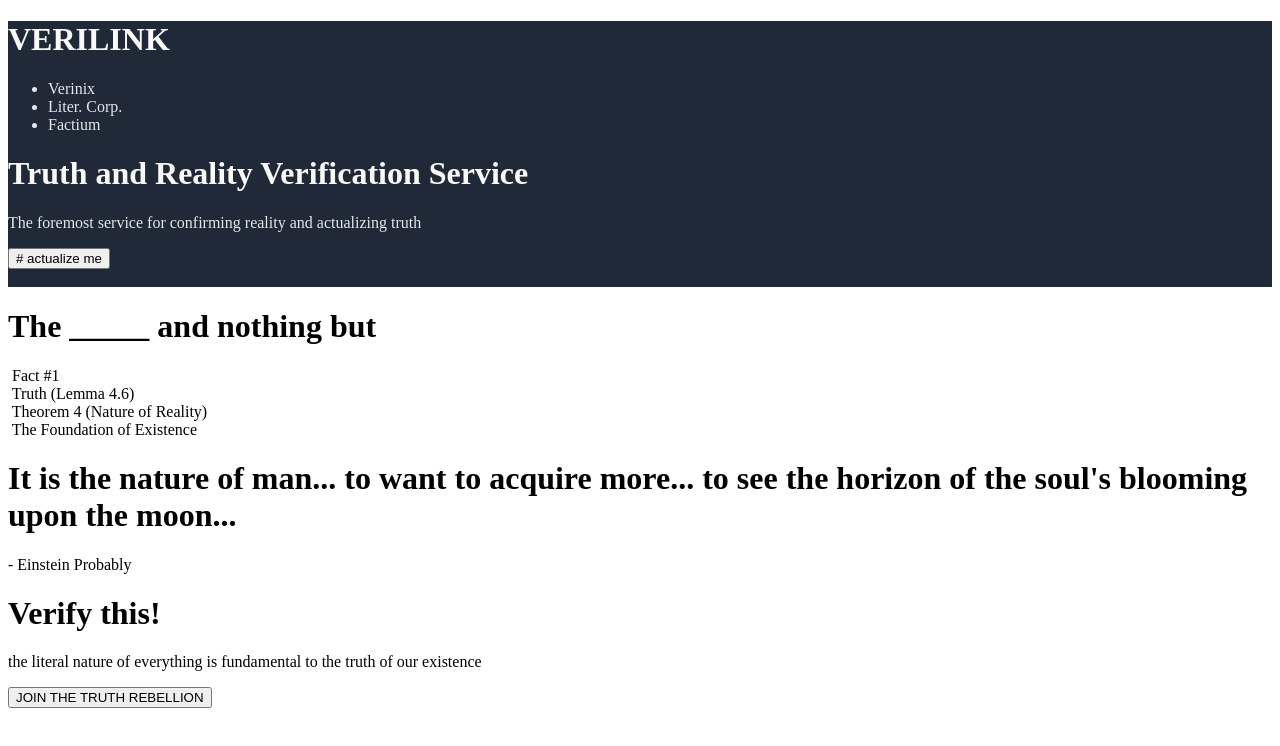
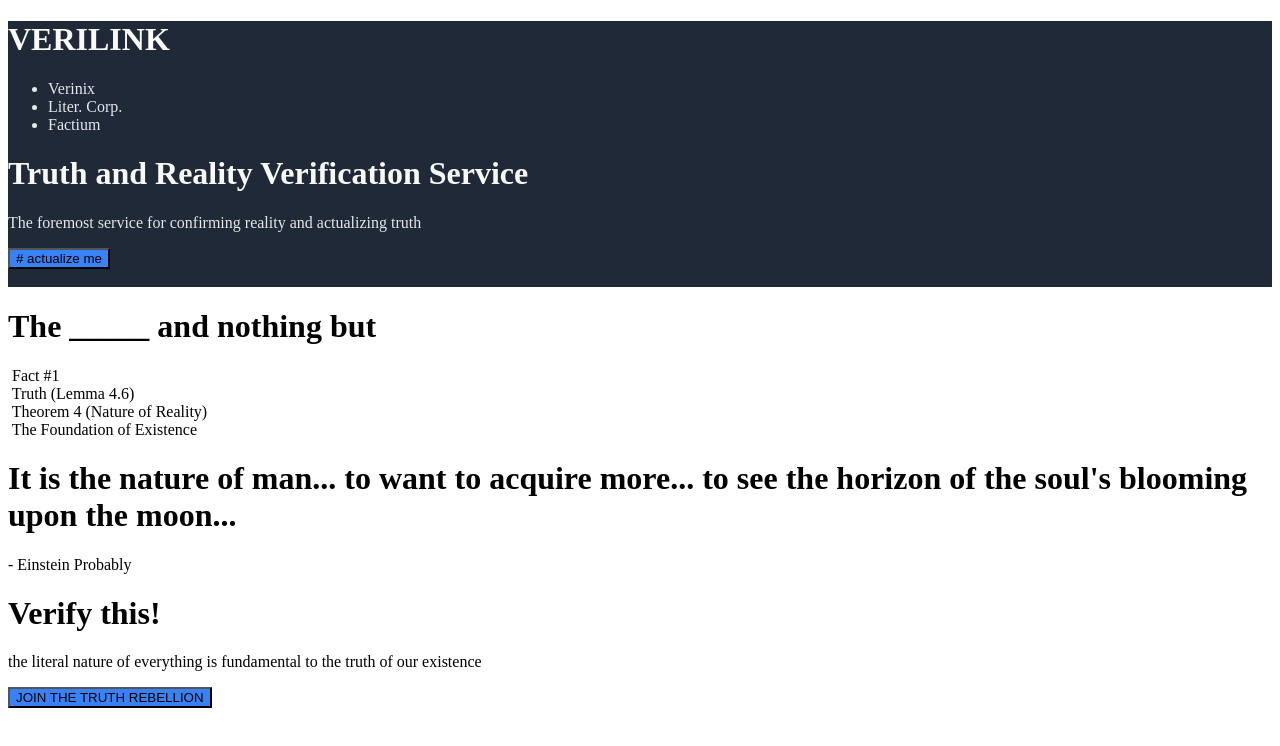
Before and after one commit to kybidium/landing-page, a plain HTML site: page index.html in a window 1280 px wide. Drawn offline with Linux system fonts and the light colour scheme.

Commit message:
add button colors

```diff
--- a/style.css
+++ b/style.css
@@ -1,3 +1,6 @@
+button {
+    background-color: #3882F6;
+}
 .header {
     background-color: #1F2937;
 
```
